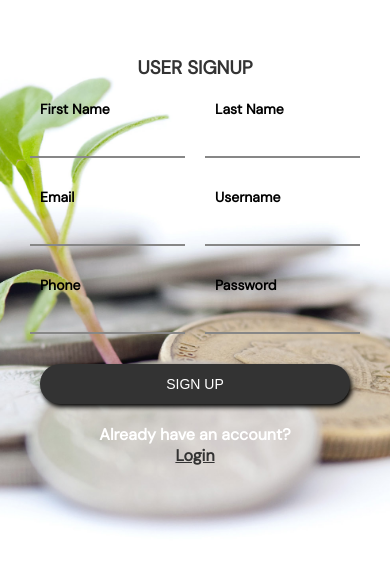
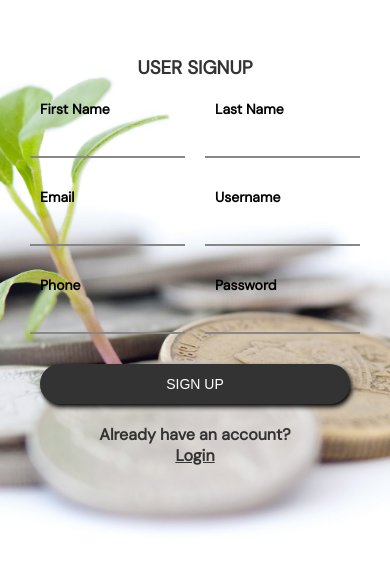
Before and after one commit to oluwatoba1/rc2, a React (Create React App) app: page /register in a window 390 px wide. Shown: the part 192-762 px from the top of the page. Built offline with nearby package versions, Linux system fonts and the light colour scheme.

Commit message:
Login Design Update

```diff
--- a/src/components/auth/auth.css
+++ b/src/components/auth/auth.css
@@ -183,6 +183,10 @@
 		width: 350px;
 	}
 
+	#regCard p {
+		color: #333;
+	}
+
 	.auth-image {
 		display: none;
 	}
```
